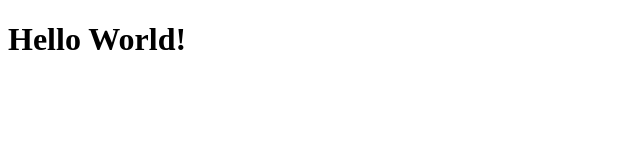
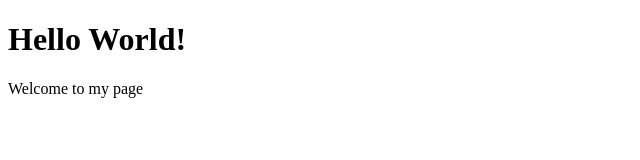
Before and after one commit to Flaviu8/My-first-repo, a plain HTML site: page index.html in a window 1280 px wide. Shown: the whole page, without its empty margins (0-640 px from the left). Drawn offline with Linux system fonts and the light colour scheme.

Commit message:
greeting from Aline

```diff
--- a/index.html
+++ b/index.html
@@ -8,6 +8,7 @@
 </head>
 <body>
 <h1>Hello World!</h1>
+<p>Welcome to my page</p>
 
 </body>
 </html>
```
